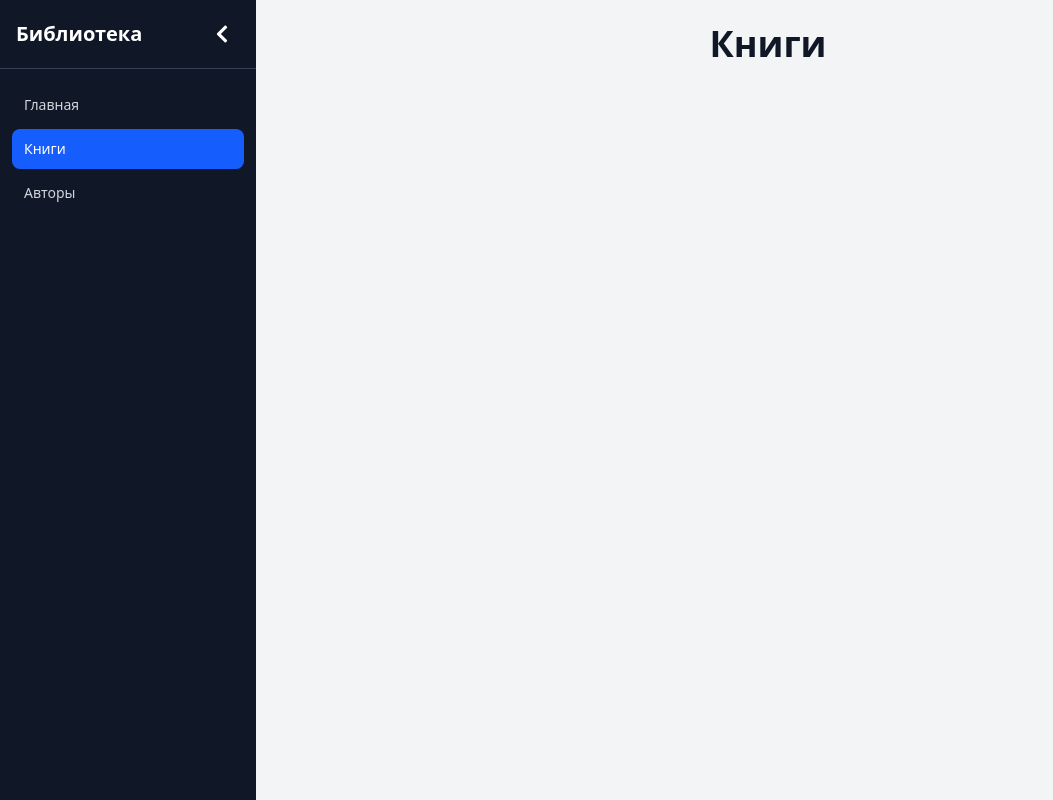
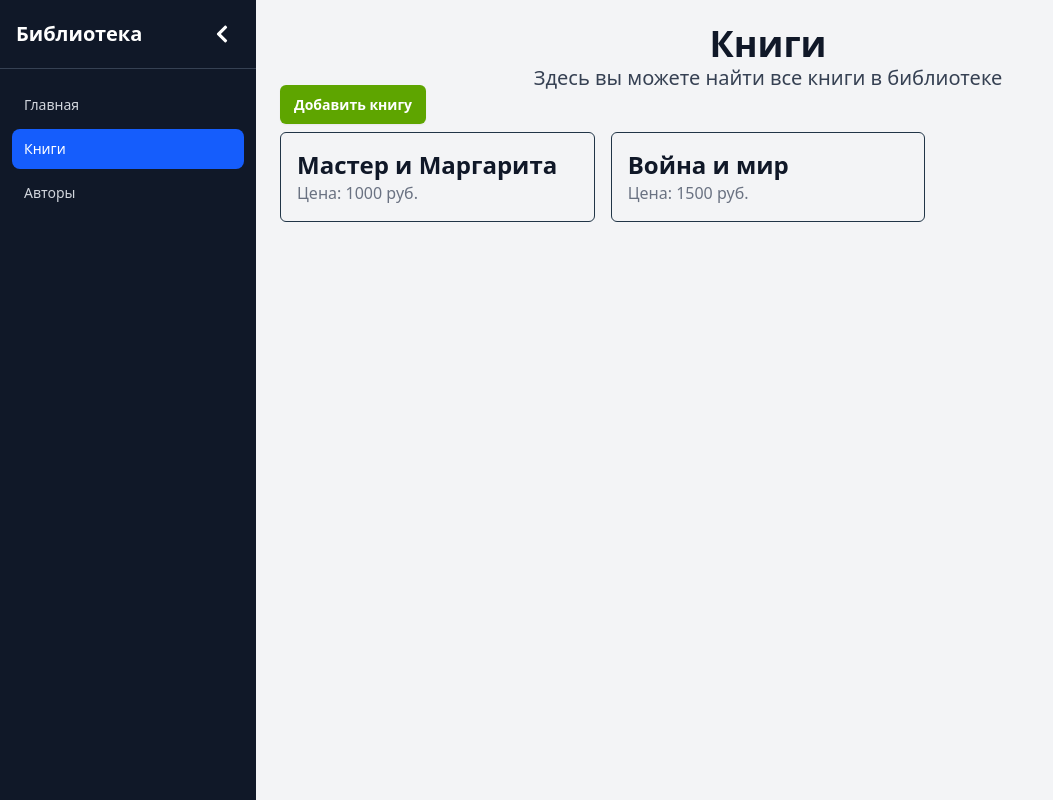
Before and after one commit to Sheka799/Redux, a React (Vite) app: page /library/books in a window 1280 px wide. Shown: the whole page, without its empty margins (0-1053 px from the left). Built offline with nearby package versions, Linux system fonts and the light colour scheme.

Commit message:
Добавлен slice для books, страница отображения книг

```diff
--- a/src/features/home/HomePage.tsx
+++ b/src/features/home/HomePage.tsx
@@ -6,7 +6,7 @@ export default function HomePage() {
 			<div className='d-flex flex-col items-center gap-6'>
 				<h1 className='text-center text-4xl font-bold mb-4'>Redux</h1>
 				<nav>
-					<Link to='/library' className='rounded-md bg-indigo-500 px-3.5 py-2.5 text-sm font-semibold text-white shadow-xs hover:bg-indigo-400 focus-visible:outline-2 focus-visible:outline-offset-2 focus-visible:outline-indigo-500'>
+					<Link to='/library' className='transition-colors rounded-md bg-indigo-500 px-3.5 py-2.5 text-sm font-semibold text-white shadow-xs hover:bg-indigo-400 focus-visible:outline-2 focus-visible:outline-offset-2 focus-visible:outline-indigo-500'>
 						Перейти в библиотеку
 					</Link>
 				</nav>
--- /dev/null
+++ b/src/features/library/books/AddBookPage.tsx
@@ -0,0 +1,7 @@
+export default function AddBookPage() {
+    return (
+        <div>
+            Add Book
+        </div>
+    );
+}
--- a/src/features/library/books/BookPage.tsx
+++ b/src/features/library/books/BookPage.tsx
@@ -1,7 +1,18 @@
+import { useSelector } from "react-redux";
+import { useParams } from "react-router-dom";
+import type { IBookState } from "./book.types";
+
 export default function BookPage() {
+    const params = useParams();
+    const bookId = params.id;
+    const book = useSelector((state: IBookState) => state.books.find(book => book.id === bookId))
+
     return (
-        <div>
-            Book
+        <div className="flex flex-col gap-3">
+            <h1 className="text-4xl font-bold text-gray-900">{book?.title}</h1>
+            <p className="text-gray-700">{book?.description}</p>
+            <p className="text-gray-700">{book?.author}, {book?.year}</p>
+            <p className="text-gray-500">Цена: <strong>{book?.price} руб.</strong></p>
         </div>
     );
 }
--- a/src/features/library/books/BooksPage.tsx
+++ b/src/features/library/books/BooksPage.tsx
@@ -1,7 +1,25 @@
+import { useSelector } from "react-redux";
+import { Link } from "react-router-dom";
+import type { IBookState } from "./book.types";
+
 export default function BooksPage() {
+    const books = useSelector((state: IBookState) => state.books);
+
     return (
         <div>
             <h1 className='text-4xl font-bold text-gray-900 text-center'>Книги</h1>
+            <h2 className="text-xl text-gray-700 text-center">Здесь вы можете найти все книги в библиотеке</h2>
+            <Link to='/library/add-book' className='transition-colors rounded-md bg-lime-600 px-3.5 py-2.5 text-sm font-semibold text-white shadow-xs hover:bg-lime-500 focus-visible:outline-2 focus-visible:outline-offset-2 focus-visible:outline-lime-500'>
+                Добавить книгу
+            </Link>
+            <div className="grid grid-cols-1 lg:grid-cols-2 xl:grid-cols-3 gap-4 mt-4">
+                {books.map((book) => (
+                    <Link to={`/library/books/${book.id}`} key={book.id} className="border rounded-md p-4 mb-4 hover:shadow-lg transition-shadow">
+                        <h3 className="text-2xl font-bold text-gray-900">{book.title}</h3>
+                        <p className="text-gray-500">Цена: {book.price} руб.</p>
+                    </Link>
+                ))}
+            </div>
         </div>
     );
 }
--- a/src/features/library/books/NewBookPage.tsx
+++ /dev/null
@@ -1,7 +0,0 @@
-export default function NewBookPage() {
-    return (
-        <div>
-            New Book
-        </div>
-    );
-}
--- /dev/null
+++ b/src/features/library/books/booksSlice.ts
@@ -0,0 +1,34 @@
+import { createSlice } from "@reduxjs/toolkit";
+import type { IBook } from "./book.types";
+
+const initialState: IBook[] = [
+    {
+        id: "1",
+        title: "Мастер и Маргарита",
+        description: "«Мастер и Маргарита» — это не просто книга, а культурный феномен, который продолжает удивлять читателей спустя почти век после написания. Михаил Булгаков создал произведение, которое ломает границы между реальностью и мистикой, сатирой и философией, любовью и предательством.",
+        author: "Михаил Булгаков",
+        year: 1967,
+        price: 1000
+    },
+    {
+        id: "2",
+        title: "Война и мир",
+        description: "«Война и мир» — это эпическое произведение Льва Толстого, которое охватывает широкий спектр тем, от войны и мира до любви и судьбы. Роман погружает читателя в сложный мир русской аристократии и крестьянства, исследуя человеческую природу и исторические события.",
+        author: "Лев Толстой",
+        year: 1869,
+        price: 1500
+    }
+];
+
+const bookSlice = createSlice({
+    name: "books",
+    initialState,
+    reducers: {
+        addBook(state, action) {
+            state.push(action.payload);
+        },
+    },
+});
+
+export const { addBook } = bookSlice.actions;
+export default bookSlice.reducer;
--- a/src/store/index.ts
+++ b/src/store/index.ts
@@ -1,5 +1,8 @@
 import { configureStore } from "@reduxjs/toolkit";
+import booksReducer from "../features/library/books/booksSlice";
 
 export default configureStore({
-  reducer: {},
+  reducer: {
+    books: booksReducer,
+  },
 });
```
Also changed, not shown: src/App.tsx (+10 -0 lines), src/features/library/books/book.types.ts (added, +12 -0 lines).
